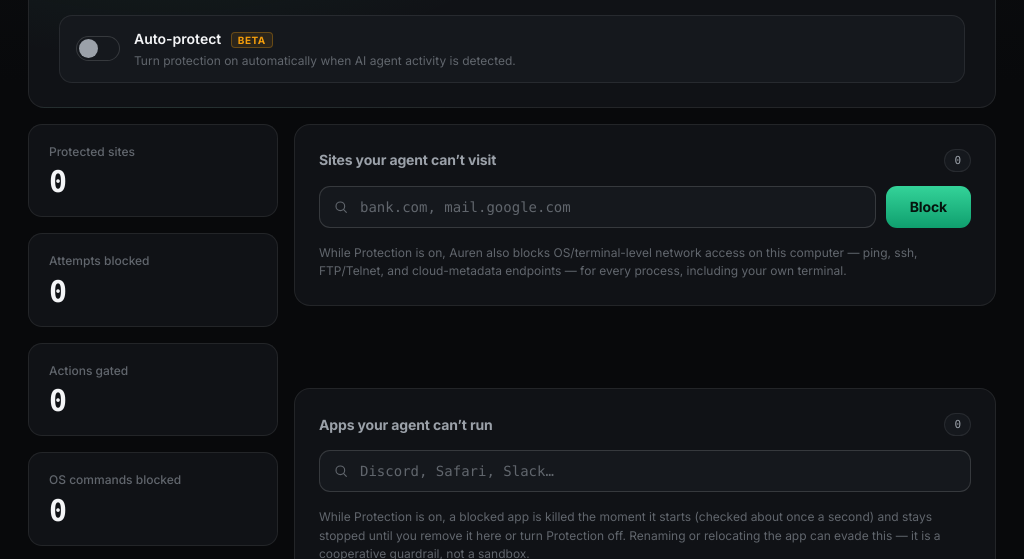
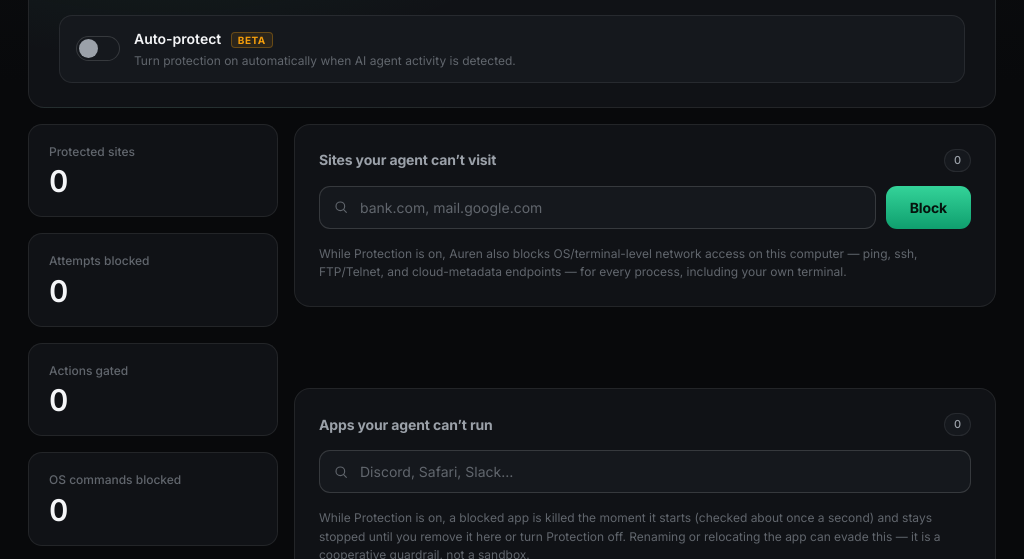
Before and after one commit to yuvaang13/Auren, an Electron app: page src/renderer/index.html in a window 1024 px wide. Shown: the part 238-797 px from the top of the page. Drawn offline with Linux system fonts and the light colour scheme; no server answers.

Commit message:
style: switch UI fonts to Telegraf
Replace Inter with Telegraf across all UI font stacks: add Telegraf
@font-face declarations (400-900), update --font and --mono CSS
variables to Telegraf, and provision telegraf-latin woff2 assets.

```diff
--- a/src/renderer/style.css
+++ b/src/renderer/style.css
@@ -1,46 +1,46 @@
-/* auren — minimal, premium UI. Inter, flat surfaces, restrained accent. */
+/* auren — minimal, premium UI. Telegraf, flat surfaces, restrained accent. */
 
 @font-face {
-  font-family: "Inter";
+  font-family: "Telegraf";
   font-style: normal;
   font-weight: 400;
   font-display: swap;
-  src: url("fonts/inter-latin-400-normal.woff2") format("woff2");
+  src: url("fonts/telegraf-latin-400-normal.woff2") format("woff2");
 }
 @font-face {
-  font-family: "Inter";
+  font-family: "Telegraf";
   font-style: normal;
   font-weight: 500;
   font-display: swap;
-  src: url("fonts/inter-latin-500-normal.woff2") format("woff2");
+  src: url("fonts/telegraf-latin-500-normal.woff2") format("woff2");
 }
 @font-face {
-  font-family: "Inter";
+  font-family: "Telegraf";
   font-style: normal;
   font-weight: 600;
   font-display: swap;
-  src: url("fonts/inter-latin-600-normal.woff2") format("woff2");
+  src: url("fonts/telegraf-latin-600-normal.woff2") format("woff2");
 }
 @font-face {
-  font-family: "Inter";
+  font-family: "Telegraf";
   font-style: normal;
   font-weight: 700;
   font-display: swap;
-  src: url("fonts/inter-latin-700-normal.woff2") format("woff2");
+  src: url("fonts/telegraf-latin-700-normal.woff2") format("woff2");
 }
 @font-face {
-  font-family: "Inter";
+  font-family: "Telegraf";
   font-style: normal;
   font-weight: 800;
   font-display: swap;
-  src: url("fonts/inter-latin-800-normal.woff2") format("woff2");
+  src: url("fonts/telegraf-latin-800-normal.woff2") format("woff2");
 }
 @font-face {
-  font-family: "Inter";
+  font-family: "Telegraf";
   font-style: normal;
   font-weight: 900;
   font-display: swap;
-  src: url("fonts/inter-latin-900-normal.woff2") format("woff2");
+  src: url("fonts/telegraf-latin-900-normal.woff2") format("woff2");
 }
 
 :root {
@@ -63,8 +63,8 @@
   --shadow: 0 1px 0 rgba(255, 255, 255, 0.03) inset, 0 20px 50px -30px rgba(0, 0, 0, 0.9);
   --radius: 16px;
   --radius-sm: 11px;
-  --font: "Inter", -apple-system, BlinkMacSystemFont, "Helvetica Neue", Arial, sans-serif;
-  --mono: "SF Mono", ui-monospace, SFMono-Regular, Menlo, Consolas, monospace;
+  --font: "Telegraf", -apple-system, BlinkMacSystemFont, "Helvetica Neue", Arial, sans-serif;
+  --mono: "Telegraf", ui-monospace, SFMono-Regular, Menlo, Consolas, monospace;
 }
 
 * { box-sizing: border-box; }
```
Also changed, not shown: src/renderer/fonts/telegraf-latin-400-normal.woff2 (added), src/renderer/fonts/telegraf-latin-500-normal.woff2 (added), src/renderer/fonts/telegraf-latin-600-normal.woff2 (added), src/renderer/fonts/telegraf-latin-700-normal.woff2 (added), src/renderer/fonts/telegraf-latin-800-normal.woff2 (added), src/renderer/fonts/telegraf-latin-900-normal.woff2 (added).
